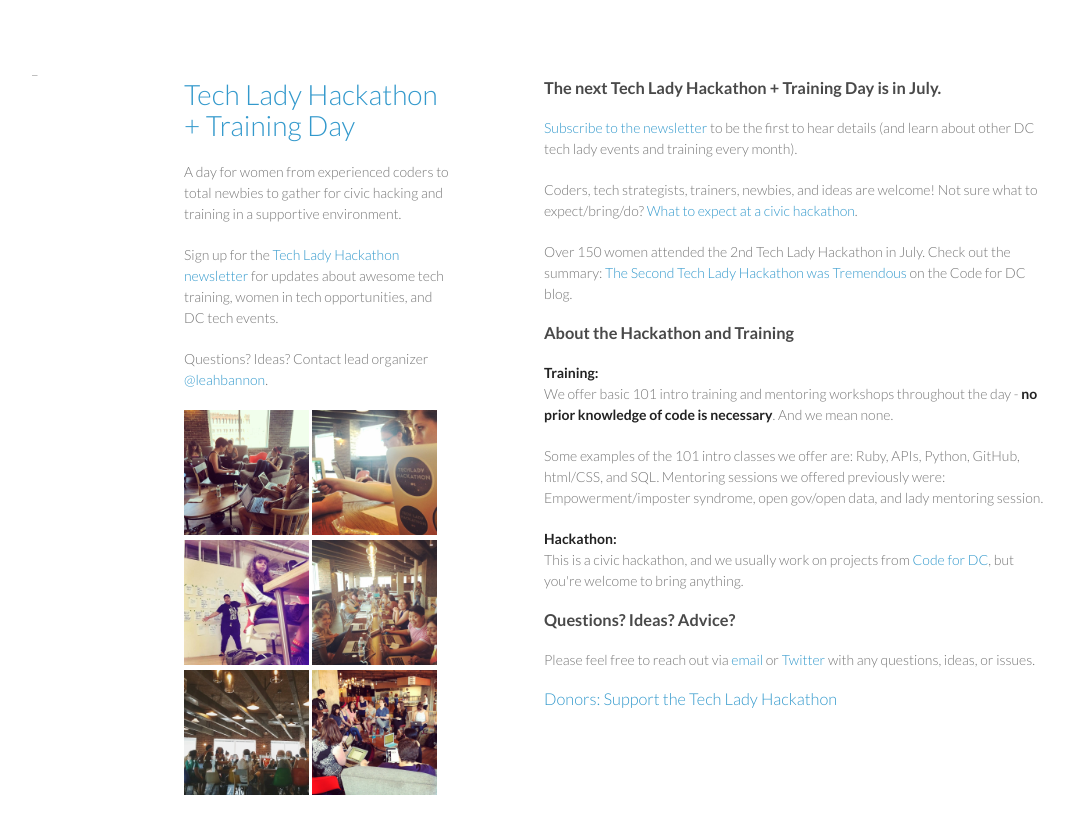
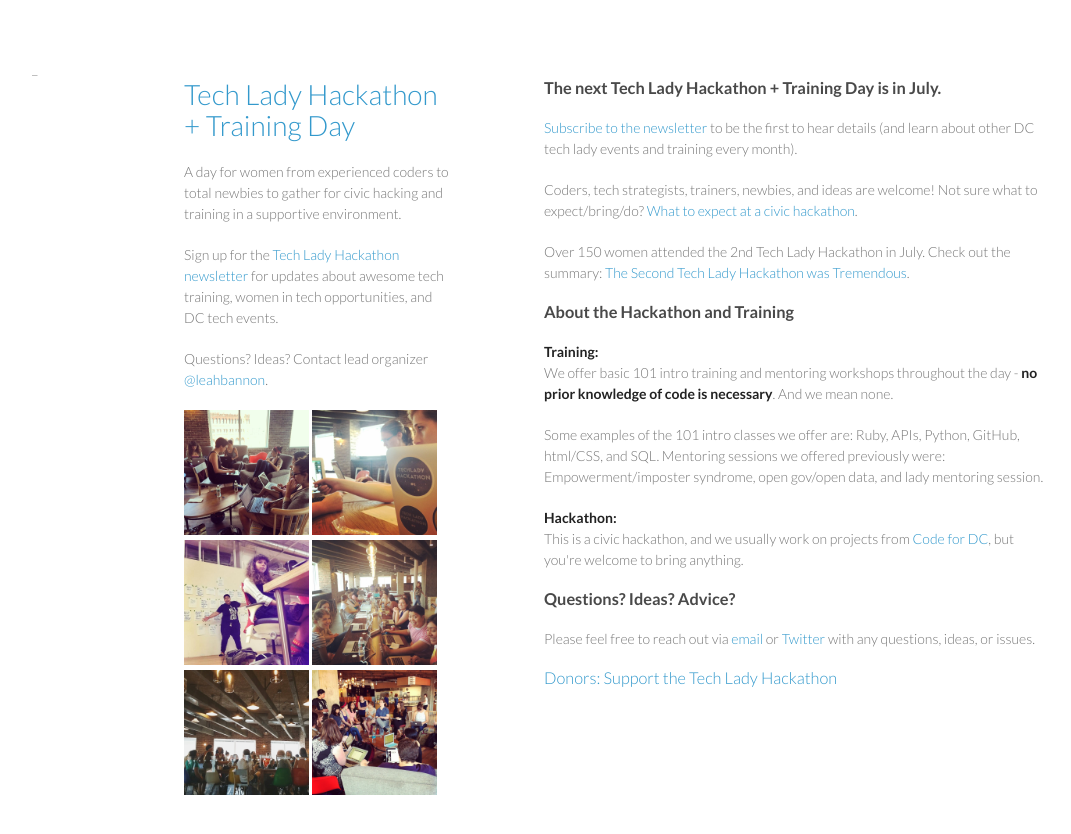
Before and after one commit to leahbannon/techladyhackathon, a Jekyll site: the page built from index.html, in a window 1280 px wide. Shown: the top 834 px of the page, without its empty margins (26-1097 px from the left). Built offline with Jekyll 4.4.1, drawn with Linux system fonts in a browser that asks for light colours.

Commit message:
Update index.html

```diff
--- a/index.html
+++ b/index.html
@@ -8,7 +8,7 @@
 
 <p>Coders, tech strategists, trainers, newbies, and ideas are welcome! Not sure what to expect/bring/do? <a href="https://github.com/leahbannon/old-leah-website/blob/master/_posts/2014-07-23-what-to-expect-at-a-hackathon.md">What to expect at a civic hackathon</a>.</p>
 
-<p>Over 150 women attended the 2nd Tech Lady Hackathon in July. Check out the summary: <a href="http://codefordc.org/blog/2014/07/28/techlady-hackathon-recap.html">The Second Tech Lady Hackathon was Tremendous</a> on the Code for DC blog.</p>
+<p>Over 150 women attended the 2nd Tech Lady Hackathon in July. Check out the summary: <a href="http://codefordc.org/blog/2014/07/28/techlady-hackathon-recap.html">The Second Tech Lady Hackathon was Tremendous</a>.</p>
 
 <h3>About the Hackathon and Training</h3>
 
```
